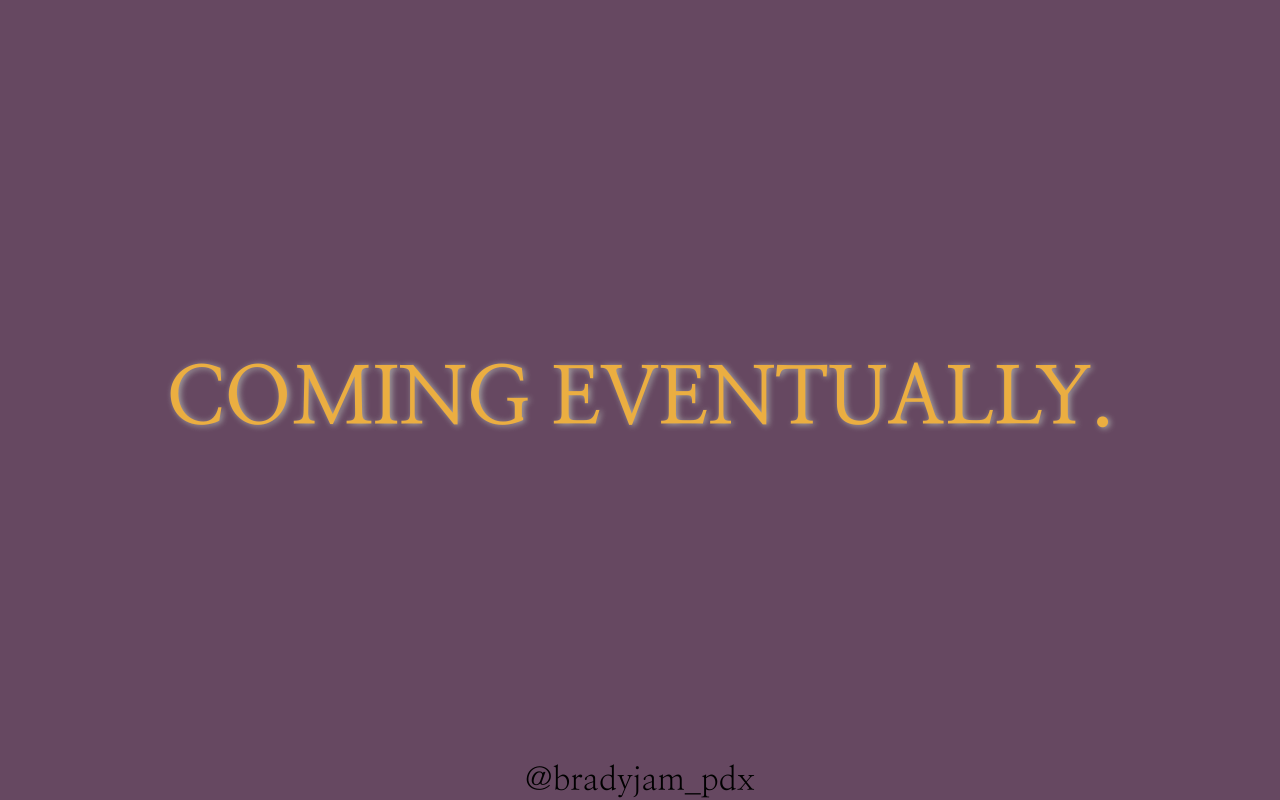
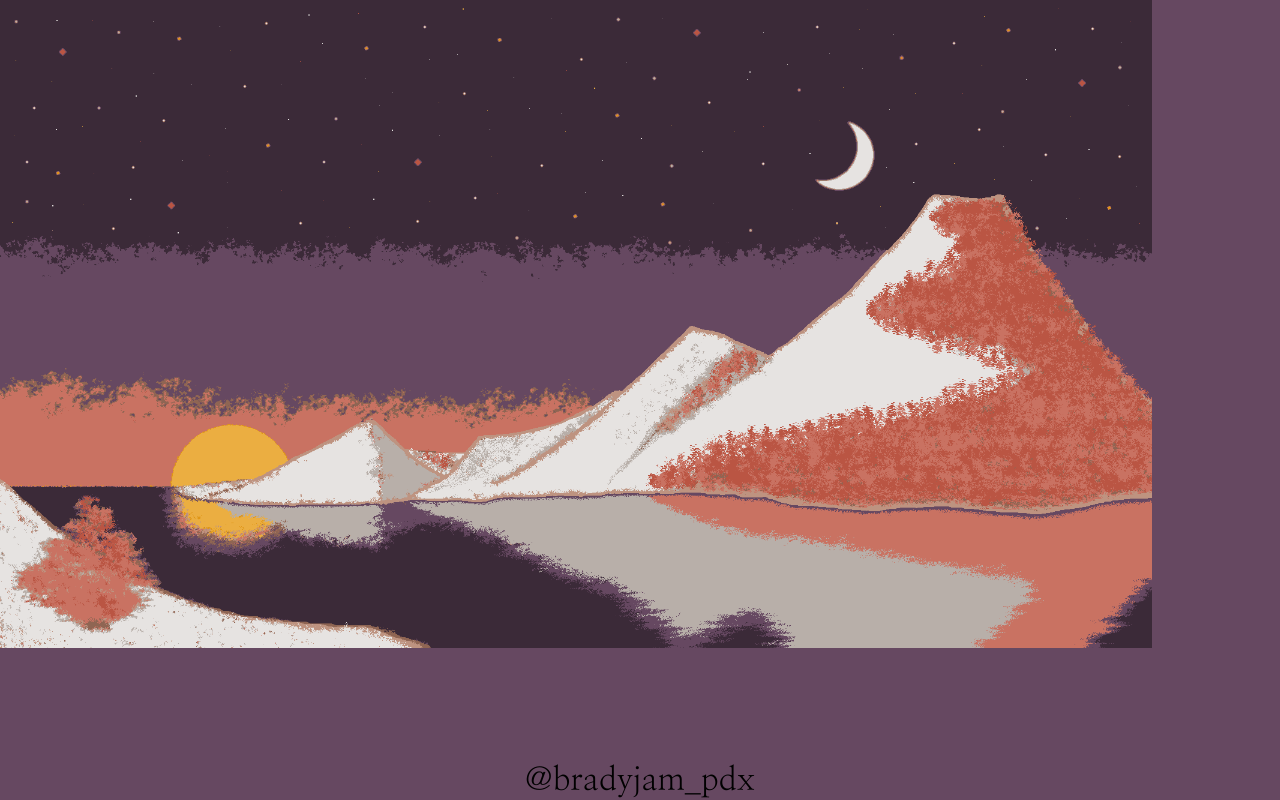
Before and after one commit to bradyjam/bradyjam.github.io, a plain HTML site: page index.html in a window 1280 px wide. Drawn offline with Linux system fonts and the light colour scheme.

Commit message:
Update index.html

```diff
--- a/index.html
+++ b/index.html
@@ -49,7 +49,7 @@
 
   <body>
 
-  <h1>COMING EVENTUALLY.</h1>
+  <img src="Midnight%20Rust.png" style="width:90%;height:90%;">
   <footer><a href="https://www.instagram.com/bradyjam_pdx">@bradyjam_pdx</a></footer>
 </body>
 </html>
```
